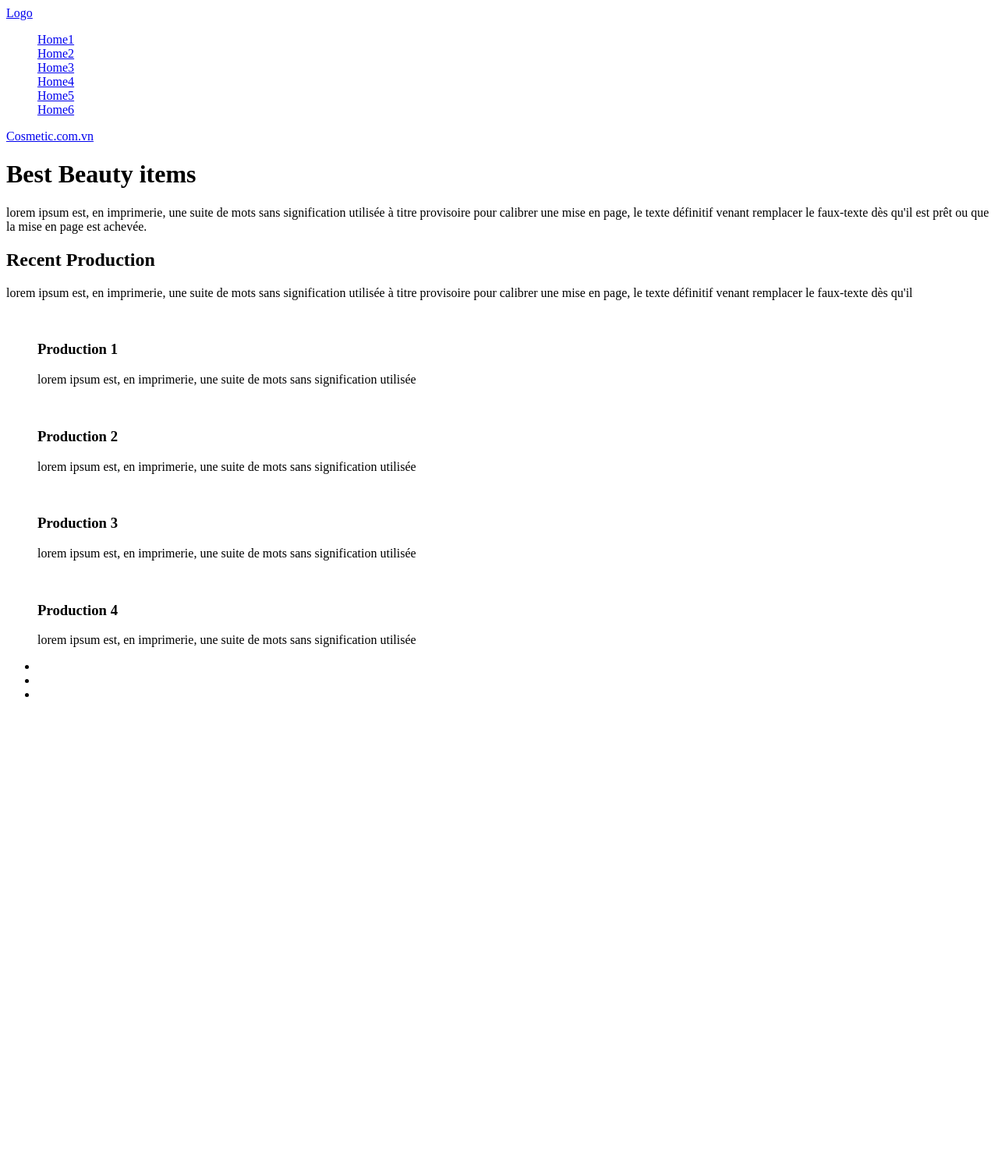
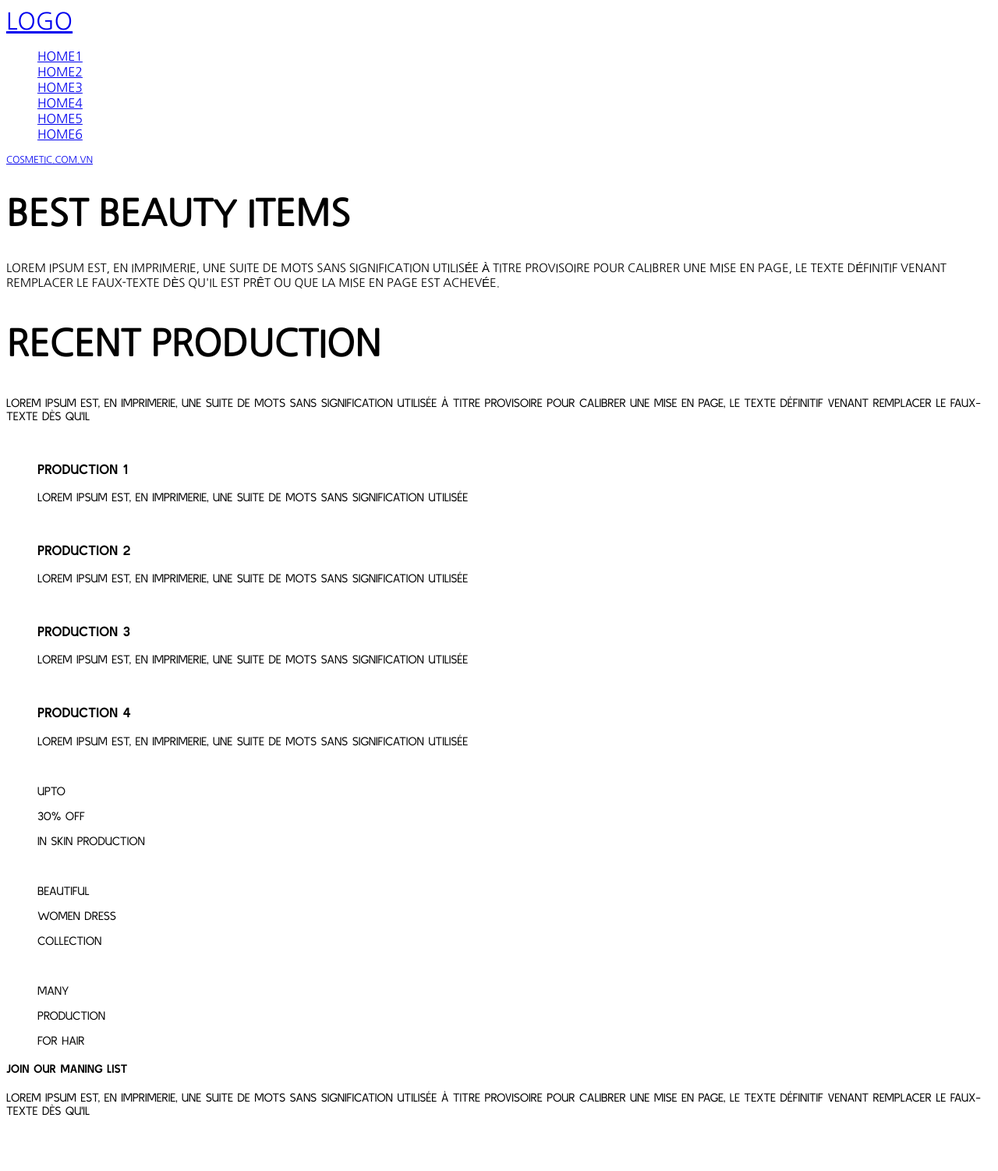
Before and after one commit to KaterynaMal/cosmetics-shop, a plain HTML site: page index.html in a window 1280 px wide. Shown: the whole page at 78% size. Before the commit the page ends 916 px from the top, so only its background shows below. Drawn offline with Linux system fonts and the light colour scheme.

Commit message:
Fonts, not all

```diff
--- a/css/styles.css
+++ b/css/styles.css
@@ -1,5 +1,55 @@
+:root{
+--primary-text-color: #000000;
+--navigation-text-color: #6C6C6C;
+--light-text-color: #ffffff;
+--coloring-text-color: #56FFFF;
+--accent-color: var(--primary-text-color);
+--background-color: #ffffff;
+--background-bottom-color: #000000;
+--secondary-font-family: 'Nanum Gothic', sans-serif;
+}
 
+body {
+    color: var(--primary-text-color);
+    background-color: var(--background-color);
+font-family: 'Kulim Park', sans-serif;
+font-weight: 400;
+    font-size: 15px;
+    letter-spacing: -0.01em;
+    text-transform: uppercase;
+    line-height: 1,66;
+
+}
 
 .list {
     list-style: none;
 }
+
+header {
+    font-family: var(--secondary-font-family);
+}
+
+.logo {
+
+    font-size: 30px;
+        line-height: 1,2;
+}
+
+.nav-list {
+
+    color: var(--navigation-text-color);
+    font-size: 16px;
+        line-height: 1,19;
+}
+
+.site-addres {
+
+    font-size: 12px;
+        line-height: 1,17;
+}
+
+.title {
+    font-family: var(--secondary-font-family);
+    font-size: 46.4px;
+        line-height: 1,22;
+}
--- a/index.html
+++ b/index.html
@@ -6,11 +6,15 @@
     <meta name="viewport" content="width=, initial-scale=1.0">
     <title>Document</title>
     <link rel="stylesheet" href="./css/styles.css">
+    <link rel="preconnect" href="https://fonts.googleapis.com">
+    <link rel="preconnect" href="https://fonts.gstatic.com" crossorigin>
+    <link href="https://fonts.googleapis.com/css2?family=Kulim+Park:wght@400;600;700&family=Nanum+Gothic&display=swap"
+        rel="stylesheet">
 </head>
 <body>
     <header>
         <div class="header-nav">
-        <a class="Logo" href="Logo">Logo</a>
+        <a class="logo" href="Logo">Logo</a>
 
         <ul class="list nav-list">
             <li class="nav-item">
@@ -34,10 +38,10 @@
         </ul>
         </div>
 
-        <p>
+        <p class="site-addres">
             <a href="Cosmetic.com.vn">Cosmetic.com.vn</a>
         </p>
-        <h1>Best Beauty items</h1>
+        <h1 class="title">Best Beauty items</h1>
         <p>lorem ipsum est, en imprimerie, une suite de mots sans signification utilisée à titre provisoire pour calibrer une mise
         en page, le texte définitif venant remplacer le faux-texte dès qu'il est prêt ou que la mise en page est achevée.</p>
 
@@ -45,7 +49,7 @@
 
     <main>
         <section class="products">
-            <h2>Recent Production</h2>
+            <h2 class="title">Recent Production</h2>
             <p>
                 lorem ipsum est, en imprimerie, une suite de mots sans signification utilisée à titre provisoire pour calibrer une mise
                 en page, le texte définitif venant remplacer le faux-texte dès qu'il
@@ -96,21 +100,31 @@
         </section>
 
         <section>
-            <ul class="propouse">
+            <ul class="list propouse">
                 <li class="propouse item">
                     <a href="">
                         <img src="" alt="">
                     </a>
+                    <p>Upto</p>
+                    <p>30% Off</p>
+                    <p>In Skin
+                    Production</p>
                 </li>
                 <li class="propouse item">
                     <a href="">
                         <img src="" alt="">
                     </a>
+                    <p>Beautiful</p>
+                    <p>women dress</p>
+                    <p>Collection</p>
                 </li>
                 <li class="propouse item">
                     <a href="">
                         <img src="" alt="">
                     </a>
+                    <p>Many</p>
+                    <p>Production</p>
+                    <p>for Hair</p>
                 </li>
             </ul>
         </section>
@@ -118,6 +132,34 @@
     </main>
 
     <footer>
+        <section>
+            <h4>
+                join our maning list
+            </h4>
+            <p>
+                lorem ipsum est, en imprimerie, une suite de mots sans signification utilisée à titre provisoire pour calibrer une mise
+                en page, le texte définitif venant remplacer le faux-texte dès qu'il
+            </p>
+
+            <ul class="list social-list">
+                <li class="social-items">
+                    <a href="Facebook">
+                        <img src="" alt="">
+                    </a>
+                </li>
+                <li class="social-items">
+                    <a href="Twitter">
+                        <img src="" alt="">
+                    </a>
+                </li>
+                <li class="social-items">
+                    <a href="Instagram">
+                        <img src="" alt="">
+                    </a>
+                </li>
+
+            </ul>
+        </section>
 
     </footer>
 
```
